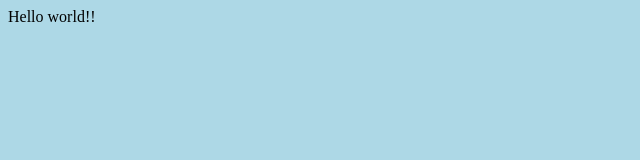
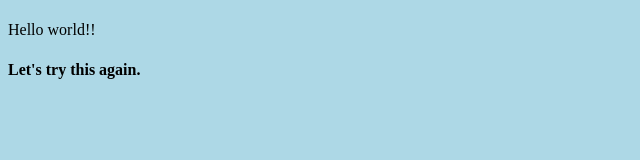
Before and after one commit to JennyBarnhill/JennyBarnhill.github.io, a plain HTML site: page index.html in a window 1280 px wide. Shown: the whole page, without its empty margins (0-640 px from the left). Drawn offline with Linux system fonts and the light colour scheme.

Commit message:
adding 1st additional text

```diff
--- a/index.html
+++ b/index.html
@@ -3,6 +3,8 @@
 <link rel="stylesheet" type="text/css" href="css/index.css" />
 </head>
 <body>
-Hello world!!
+<h1></h1>Hello world!!
+</h1>
+<h4> Let's try this again.</h4>
 </body>
 </html>
```
